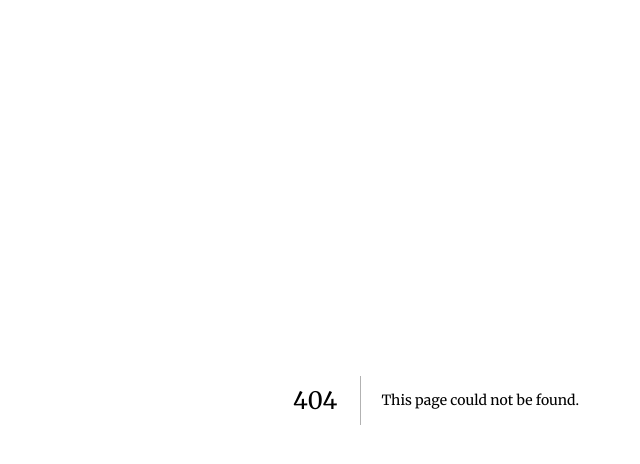
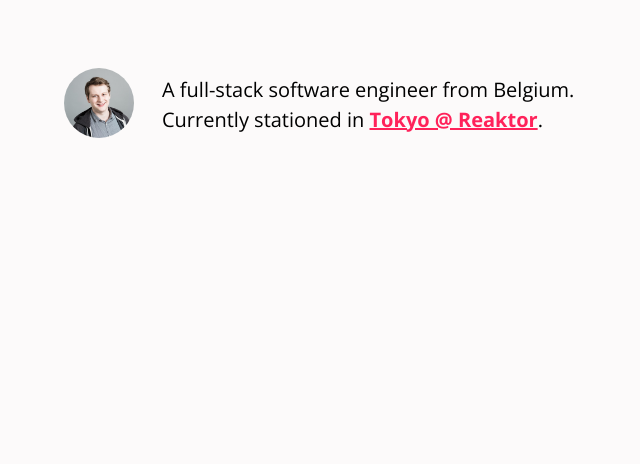
Before and after one commit to antonve/antonve.be, a Next.js app: page / in a window 1280 px wide. Before the commit this address had no page. Shown: the top 464 px of the page, without its empty margins (204-844 px from the left). Built offline with nearby package versions, Linux system fonts and the light colour scheme.

Commit message:
add bio to homepage

```diff
--- a/app/atoms.tsx
+++ b/app/atoms.tsx
@@ -29,7 +29,7 @@ const H4 = styled.h1`
   margin: 0 0 7px 0;
 `
 
-const Link = styled.a`
+const StyledLink = styled.a`
   color: ${props => props.theme.colors.primary};
   position: relative;
   z-index: 1;
@@ -72,4 +72,4 @@ const Link = styled.a`
   }
 `
 
-export { Paragraph, H1, H2, H3, H4, Link }
+export { Paragraph, H1, H2, H3, H4, StyledLink }
--- /dev/null
+++ b/app/molecules/Bio.tsx
@@ -0,0 +1,52 @@
+import React from 'react'
+import styled from 'styled-components'
+
+import { Paragraph, StyledLink } from 'app/atoms'
+
+const Bio = () => (
+  <Container>
+    <ImageContainer>
+      <ProfilePicture src="/img/profile-pic.jpg" alt="Anton Van Eechaute" />
+    </ImageContainer>
+    <Description>
+      A full-stack software engineer from Belgium. <br />
+      Currently stationed in {` `}
+      <StyledLink href={`https://reaktor.com`}>
+        <strong>Tokyo @ Reaktor</strong>
+      </StyledLink>
+      .
+    </Description>
+  </Container>
+)
+
+const Container = styled.div`
+  display: flex;
+  align-items: center;
+
+  @media only screen and (max-width: 500px) {
+    br {
+      display: none;
+    }
+  }
+`
+
+const Description = styled(Paragraph)`
+  margin: 0;
+  font-size: 2em;
+  line-height: 1.5em;
+`
+
+const ProfilePicture = styled.img`
+  border-radius: 50%;
+  height: 70px;
+  width: 70px;
+  margin-right: 1.75rem;
+`
+
+const ImageContainer = styled.div`
+  @media only screen and (max-width: 500px) {
+    display: none;
+  }
+`
+
+export default Bio
--- a/app/molecules/resume/Introduction.tsx
+++ b/app/molecules/resume/Introduction.tsx
@@ -1,6 +1,6 @@
 import React from 'react'
 import styled from 'styled-components'
-import { H1, Link } from 'app/atoms'
+import { H1, StyledLink } from 'app/atoms'
 
 const Introduction = () => {
   const email = 'mail@antonve.be'
@@ -11,7 +11,7 @@ const Introduction = () => {
       <Body>
         Tokyo, Japan
         <br />
-        <Link href={`mailto:${email}`}>{email}</Link>
+        <StyledLink href={`mailto:${email}`}>{email}</StyledLink>
       </Body>
     </Wrapper>
   )
--- /dev/null
+++ b/pages/index.tsx
@@ -0,0 +1,15 @@
+import React from 'react'
+import styled from 'styled-components'
+
+import { SingleColumnTemplate } from 'app/templates'
+import Bio from 'app/molecules/Bio'
+
+interface Props {}
+
+const Home = ({}: Props) => (
+  <SingleColumnTemplate>
+    <Bio />
+  </SingleColumnTemplate>
+)
+
+export default Home
```
Also changed, not shown: public/img/logo.svg (added), public/img/profile-pic.jpg (added).
